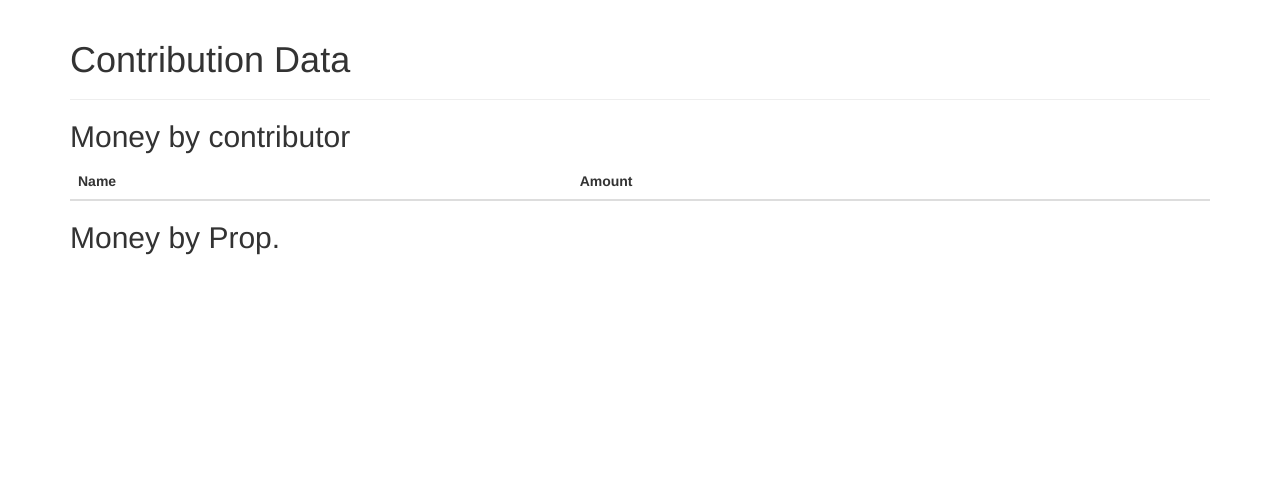
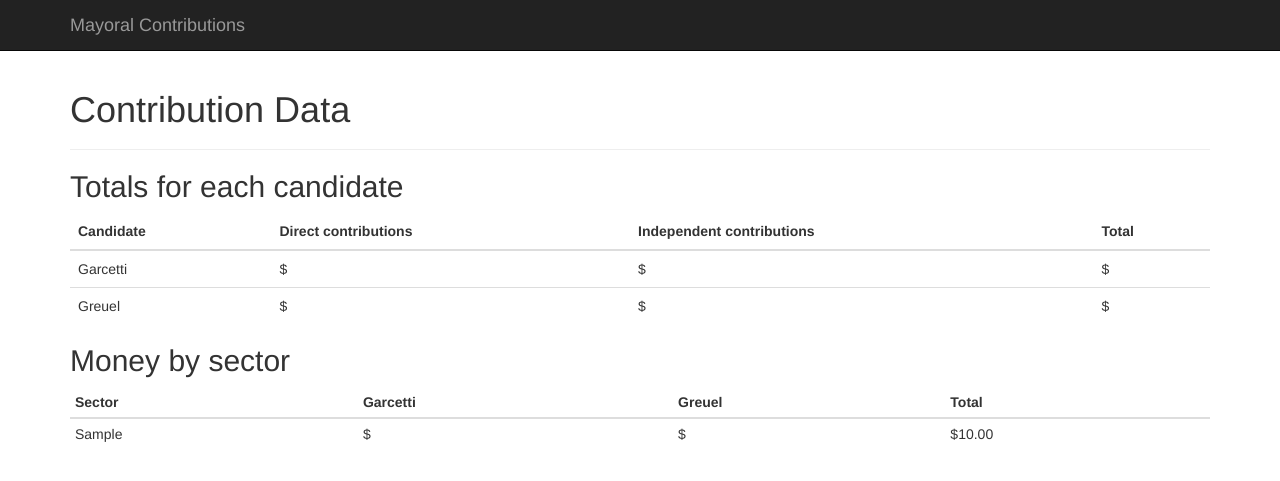
Before and after one commit to yaodaniel/bruin-training-2014, a Django app: page / in a window 1280 px wide. Shown: the top 481 px of the page. Run offline with Django 3.2, Linux system fonts and the light colour scheme; tables that the repository leaves empty hold one stand-in row (values such as "Sample post"); lists and menus that the app fills with data are empty; some libraries are stand-ins or nearby versions.

Commit message:
new view and index template, project.css

```diff
--- a/contributions/management/commands/load_data.py
+++ b/contributions/management/commands/load_data.py
@@ -9,6 +9,7 @@
 logger = logging.getLogger(__name__)
 
 data_path = os.path.join(settings.ROOT_PATH, 'contributions', 'data')
+
 
 class Command(BaseCommand):
     help = 'A management command to load in some CSV data for the LA mayoral contributions.'
--- a/contributions/views.py
+++ b/contributions/views.py
@@ -1,13 +1,99 @@
+import json
 from django.db.models import Sum, Count
 from django.views.generic import TemplateView
 from contributions.models import Contribution
+
+#
+# This is a Django Class-based view...
+# To read more about what's going on, head here:
+# https://docs.djangoproject.com/en/dev/topics/class-based-views/
+#
+# Pro tip:
+#
+# If you want to feed your data into a JavaScript charting
+# library like D3, you may need to transform it into Python
+# lists or a dictionary.
+#
+# Get your data formatted the way you need it, then use
+# the json module to serialize your data and pass it to the
+# template:
+#
+# context['my_data'] = json.dumps({"key": "value"})
+#
 
 
 class IndexView(TemplateView):
     # tell our view which template to use
     template_name = "contributions/index.html"
 
+    # We're going to override the default method to get the
+    # context for our template, so we can add a bunch of
+    # custom data.
     def get_context_data(self, **kwargs):
-        # grab our context, so we can add to it
+        # grab our existing context dictionary, so we can add to it.
+        # If 'super' is confusing, the docs are here:
+        # http://docs.python.org/2/library/functions.html#super
         context = super(IndexView, self).get_context_data(**kwargs)
+
+        # First, let's get the contributions for each candidate
+        # For more on Django querysets, head here:
+        # https://docs.djangoproject.com/en/1.6/ref/models/querysets/
+        garcetti_contributions = Contribution.objects.filter(candidate__last_name='Garcetti')
+        greuel_contributions = Contribution.objects.filter(candidate__last_name='Greuel')
+
+        # Next, we can add the total amount for each to the context
+        # using Django's built in Sum aggregation method.
+        # You can find out more here: https://docs.djangoproject.com/en/1.6/topics/db/aggregation/
+        context['garcetti_total'] = garcetti_contributions.aggregate(Sum('amount'))['amount__sum']
+        context['greuel_total'] = greuel_contributions.aggregate(Sum('amount'))['amount__sum']
+
+        # Now that we have the totals, let's get the breakdown for
+        # direct and independent contributions
+        context['garcetti_independent'] = garcetti_contributions.filter(
+            contrib_type='independent'
+        ).aggregate(Sum('amount'))['amount__sum']
+
+        context['garcetti_direct'] = garcetti_contributions.filter(
+            contrib_type='candidate'
+        ).aggregate(Sum('amount'))['amount__sum']
+
+        context['greuel_independent'] = greuel_contributions.filter(
+            contrib_type='independent'
+        ).aggregate(Sum('amount'))['amount__sum']
+
+        context['greuel_direct'] = greuel_contributions.filter(
+            contrib_type='candidate'
+        ).aggregate(Sum('amount'))['amount__sum']
+
+        # Let's also grab the contributions by sector
+        sectors = set(Contribution.objects.all().values_list('sector', flat=True))
+        # You can print out variables to help debug. Check your console...
+        print sectors
+
+        # we'll set up an empty list here, then add to it
+        # as we iterate through our sectors and compute the totals.
+
+        # BTW, this is not the most database effienent way to calculate
+        # the totals, but I think it's a lot clearer to show what's going on.
+
+        contributions_by_sector = []
+        for sector in sectors:
+            contributions_by_sector.append({
+                'name': sector,
+                'garcetti': garcetti_contributions.filter(
+                    sector=sector).aggregate(Sum('amount'))['amount__sum'],
+                'greuel': greuel_contributions.filter(
+                    sector=sector).aggregate(Sum('amount'))['amount__sum'],
+                'total': Contribution.objects.filter(
+                    sector=sector).aggregate(Sum('amount'))['amount__sum'],
+            })
+
+        # for more info on this sort, check out:
+        #   https://wiki.python.org/moin/HowTo/Sorting
+        contributions_by_sector = sorted(contributions_by_sector,
+                                    key=lambda k: k['total'], reverse=True)
+
+        # Now that we've got the data, add it to the context
+        context['contributions_by_sector'] = contributions_by_sector
+        # return the amended context to the template
         return context
--- a/fabfile.py
+++ b/fabfile.py
@@ -2,7 +2,6 @@
 
 import os
 import sys
-import boto
 import time
 import random
 from fabric.api import *
--- a/templates/base.html
+++ b/templates/base.html
@@ -5,18 +5,43 @@
     <title>Campaign Contributions</title>
     <!-- CSS -->
     <link rel="stylesheet" href="{% static "css/bootstrap.min.css" %}">
+    <link rel="stylesheet" href="{% static "css/project.css" %}">
     {% block extra-css %}{% endblock %}
     <!-- JavaScript -->
     <!-- jQuery site is here: http://jquery.com/ -->
     <script src="http://code.jquery.com/jquery.js"></script>
     <!-- Bootstrap site is here: http://getbootstrap.com/2.3.2/ -->
     <script src="{% static "js/bootstrap.min.js" %}"></script>
-    <!-- DS site is here: http://d3js.org/ -->
+    <!-- D3 site is here: http://d3js.org/ -->
     <script src="{% static "js/d3.v3.js" %}"></script>
+    <!-- Underscore site is here: http://underscorejs.org/ -->
+    <script src="{% static "js/underscore.min.js" %}"></script>
 </head>
 <body>
+    <div class="navbar navbar-inverse navbar-fixed-top" role="navigation">
+        <div class="container">
+            <div class="navbar-header">
+                <button type="button" class="navbar-toggle" data-toggle="collapse" data-target=".navbar-collapse">
+                    <span class="sr-only">Toggle navigation</span>
+                    <span class="icon-bar"></span>
+                    <span class="icon-bar"></span>
+                    <span class="icon-bar"></span>
+                </button>
+                <a class="navbar-brand" href="#">Mayoral Contributions</a>
+            </div>
+            <div class="collapse navbar-collapse">
+<!--
+                 <ul class="nav navbar-nav">
+                    <li class="active"><a href="#">Home</a></li>
+                </ul>
+ -->
+            </div>
+        </div>
+    </div>
+    <div class="container" id="content">
     {% block content %}
 
     {% endblock %}
+    </div>
 </body>
 </html>
--- a/templates/contributions/index.html
+++ b/templates/contributions/index.html
@@ -1,72 +1,86 @@
 {% extends 'base.html' %}
 {% load humanize %}
+{% load staticfiles %}
 
 {% block extra-css %}
 <style type="text/css">
-    .bar {
-        height: 30px;
-        display:inline-block;
-        float:left;
-        margin:1px 0;
-    }
-    .oppose {
-        background: red;
-    }
-    .support {
-        background: green;
-    }
-    .bar-label {
-        display:inline-block;
-        float:left;
-        margin: 6px 0 0 6px;
-    }
-    .bar-container {
-        clear:both;
-    }
-    .clear {
-        clear:both;
-    }
+    /*
+        You can put some CSS here!
+
+        Or, if you want to get fancy, you can edit the project.css file
+        in the templates/static/css directory.
+    */
 </style>
+<!--
+    If you want to make your own new CSS file, add a link to it here like this:
+        <link rel="stylesheet" href="{% static "css/my-fab-css.css" %}">
+ -->
 {% endblock %}
 
 {% block content %}
-<div class="container">
+    <!--
+        For some help on the Django template syntax head here:
+            Basic:      https://docs.djangoproject.com/en/1.6/topics/templates/
+            Advanced:   https://docs.djangoproject.com/en/1.6/ref/templates/api/
+
+        For help on the built in template tags and filters:
+            https://docs.djangoproject.com/en/1.6/ref/templates/builtins/
+
+        If you want to learn more about Bootstrap, you can go here:
+            http://getbootstrap.com/
+     -->
+
     <div class="page-header">
         <h1>Contribution Data</h1>
     </div>
 
-    <h2>Money by contributor</h2>
+    <h2>Totals for each candidate</h2>
 
     <table class="table">
         <thead>
             <tr>
-                <th>Name</th>
-                <th>Amount</th>
+                <th>Candidate</th>
+                <th>Direct contributions</th>
+                <th>Independent contributions</th>
+                <th>Total</th>
             </tr>
         </thead>
         <tbody>
-            {% for i in contributors %}
             <tr>
-                <td>{{ i.clean_name }}</td>
-                <td>${{ i.contribs|intcomma }}</td>
+                <td>Garcetti</td>
+                <td>${{ garcetti_direct|floatformat:2|intcomma }}</td>
+                <td>${{ garcetti_independent|floatformat:2|intcomma }}</td>
+                <td>${{ garcetti_total|floatformat:2|intcomma }}</td>
+            </tr>
+            <tr>
+                <td>Greuel</td>
+                <td>${{ greuel_direct|floatformat:2|intcomma }}</td>
+                <td>${{ greuel_independent|floatformat:2|intcomma }}</td>
+                <td>${{ greuel_total|floatformat:2|intcomma }}</td>
+            </tr>
+        </tbody>
+    </table>
+
+    <h2>Money by sector</h2>
+
+    <table class="table table-hover table-condensed">
+        <thead>
+            <tr>
+                <th>Sector</th>
+                <th>Garcetti</th>
+                <th>Greuel</th>
+                <th>Total</th>
+            </tr>
+        </thead>
+        <tbody>
+            {% for sector in contributions_by_sector %}
+            <tr>
+                <td>{{ sector.name }}</td>
+                <td>${{ sector.garcetti|floatformat:2|intcomma }}</td>
+                <td>${{ sector.greuel|floatformat:2|intcomma }}</td>
+                <td>${{ sector.total|floatformat:2|intcomma }}</td>
             </tr>
             {% endfor %}
         </tbody>
     </table>
-
-    <h2>Money by Prop.</h2>
-
-    {% for i in summary_data %}
-    <h4>Prop. {{ i.prop }}</h4>
-    <div class="bar-container">
-        <span class="bar support" style="width:{% widthratio i.support max_value 800 %}px"></span>
-        <span class="bar-label">${{ i.support|intcomma }}</span>
-    </div>
-    <div class="bar-container">
-        <span class="bar oppose" style="width:{% widthratio i.oppose max_value 800 %}px"></span>
-        <span class="bar-label">${{ i.oppose|intcomma }}</span>
-    </div>
-    <div class="clear"></div>
-    {% endfor %}
-</div>
 {% endblock %}
--- /dev/null
+++ b/templates/static/css/project.css
@@ -0,0 +1,3 @@
+#content {
+    margin-top:50px;
+}
```
